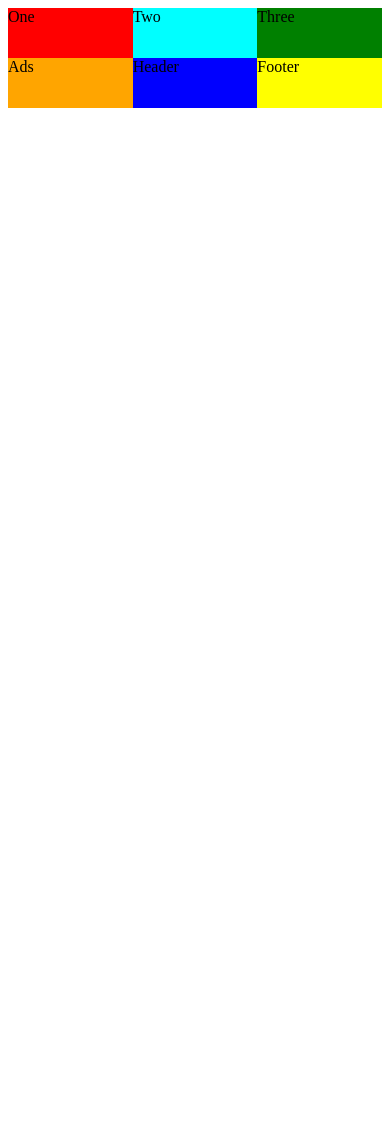
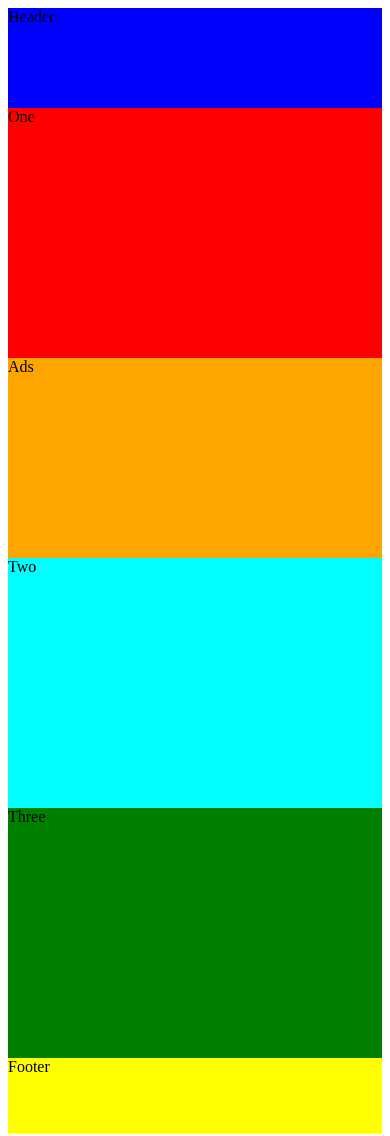
Before and after one commit to marty331/cssgrid-talk, a plain HTML site: page index.html in a window 390 px wide. Before the commit the page ends 844 px from the top, so only its background shows below. Drawn offline with Linux system fonts and the light colour scheme.

Commit message:
setup multiple layouts

```diff
--- a/main.css
+++ b/main.css
@@ -1,36 +1,68 @@
 .container {
   display: grid;
-  grid-template: 50px 50px / 1fr 200px 1fr;
+  grid-template: 50px 1fr 1fr 1fr 50px / 1fr 1fr 200px;
 }
 
 .one {
   background-color: red;
+  grid-column: 1 / 3;
+  grid-row: 2;
+  height: 250px;
 }
 
 .two {
   background-color: aqua;
+  grid-column: 1 / 3;
+  grid-row: 3;
+  height: 250px;
 }
 
 .three {
   background-color: green;
+  grid-column: 1 / 3;
+  grid-row: 4;
+  height: 250px;
 }
 
 .ads {
   background-color: orange;
+  grid-column: 3;
+  grid-row: 2;
 }
 
 .header {
   background-color: blue;
+  grid-column: 1 / 4;
+  grid-row: 1;
 }
 
 .footer {
   background-color: yellow;
+  grid-column: 1 / 4;
+  grid-row: 5;
 }
 
 @media only screen and (max-width: 960px) {
   .container {
     display: grid;
-    grid-template: 50px 50px / 1fr 200px 1fr;
+    grid-template: auto / 1fr 1fr 1fr;
+  }
+
+  .two {
+    grid-column: 3;
+    grid-row: 3;
+    height: 350px;
+  }
+
+  .three {
+    grid-column: 1 / 3;
+    grid-row: 3;
+    height: 350px;
+  }
+
+  .footer {
+    grid-column: 1 / 4;
+    grid-row: 4;
   }
 }
 
@@ -38,6 +70,38 @@
 @media only screen and (max-width: 540px) {
   .container {
     display: grid;
-    grid-template: 50px 50px / 1fr 1fr 1fr;
+    grid-template: auto / 1fr 1fr 1fr;
+  }
+
+  .header {
+    height: 100px;
+  }
+
+  .one {
+    grid-column: 1 / 4;
+  }
+
+  .two {
+    grid-column: 1 / 4;
+    grid-row: 4;
+    height: 250px;
+  }
+
+  .three {
+    grid-column: 1 / 4;
+    grid-row: 5;
+    height: 250px;
+  }
+
+  .ads {
+    grid-column: 1 / 4;
+    grid-row: 3;
+    height: 200px;
+  }
+
+  .footer {
+    grid-column: 1 / 4;
+    grid-row: 6;
+    height: 75px;
   }
 }
```
